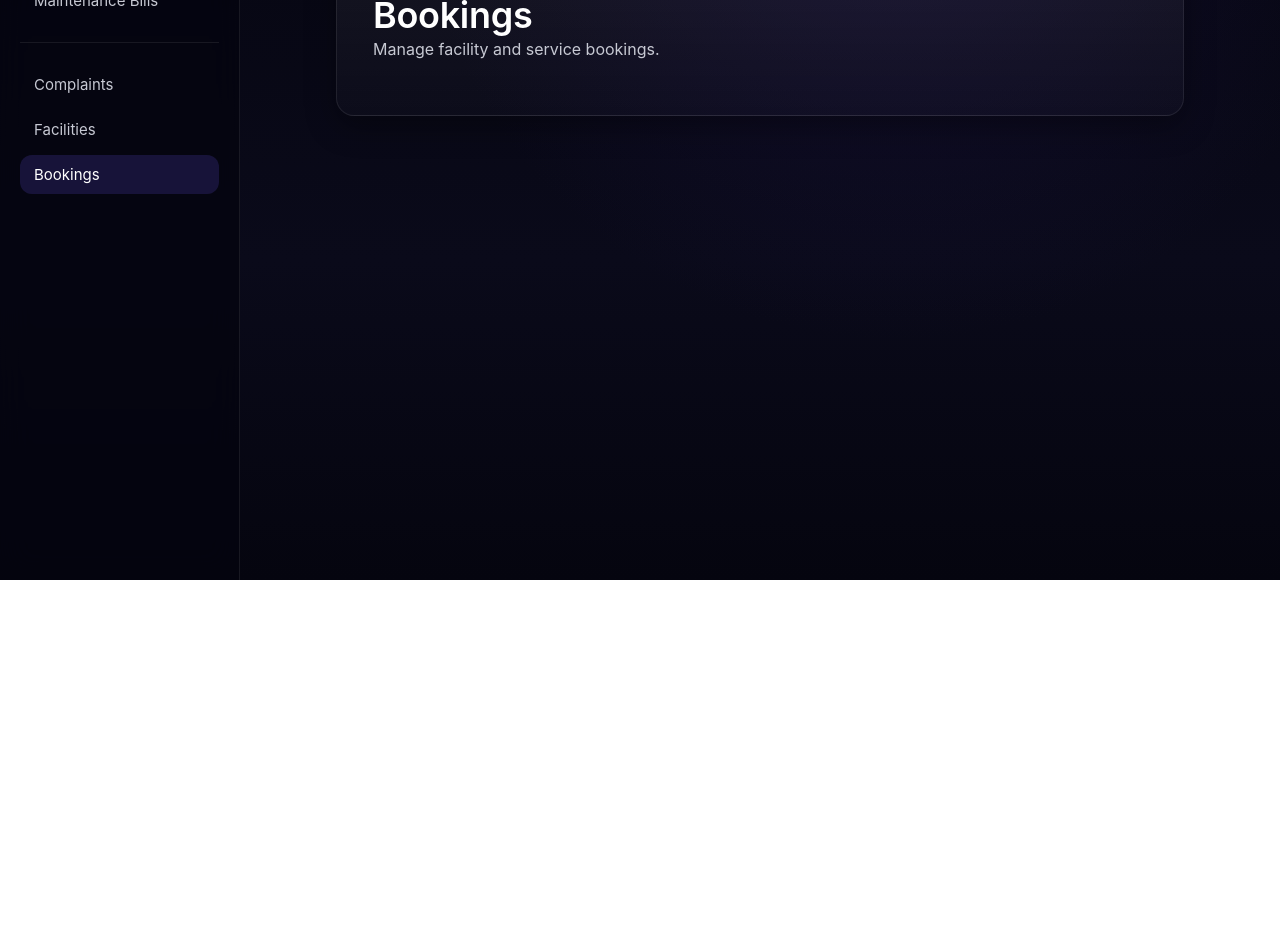
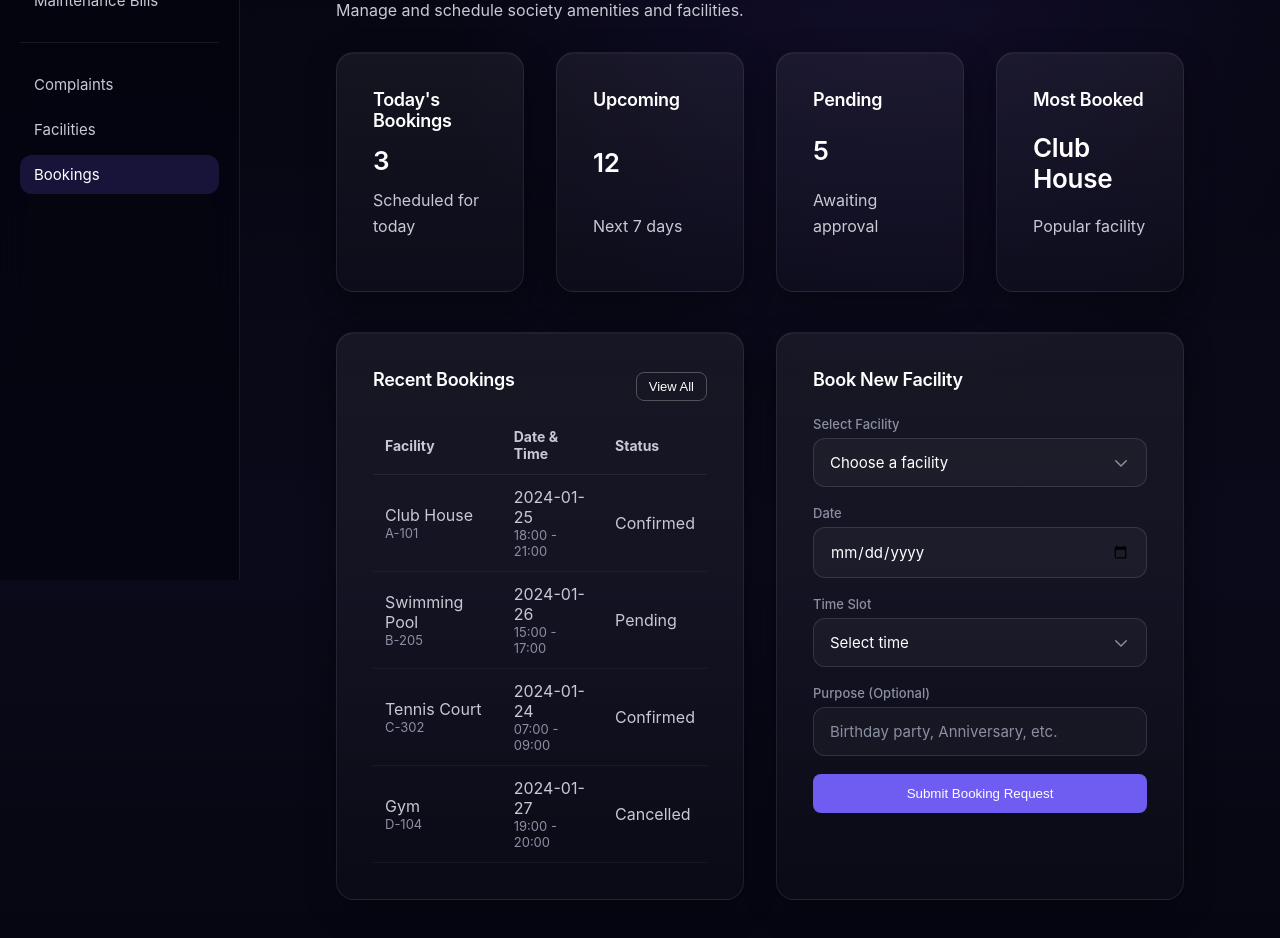
Before and after one commit to mansisharma9218/society-management-system, a React (Vite) app in the folder frontend/: page /bookings in a window 1280 px wide. Shown: the part 220-1158 px from the top of the page. Before the commit the page ends 800 px from the top, so only its background shows below. Built offline with nearby package versions, Linux system fonts and the light colour scheme.

Commit message:
Added Bookings Page

```diff
--- a/frontend/src/pages/Bookings.jsx
+++ b/frontend/src/pages/Bookings.jsx
@@ -1,10 +1,170 @@
+import { useState } from "react";
+import { useNavigate } from "react-router-dom";
+
 function Bookings() {
+  const navigate = useNavigate();
+
+  const [bookings] = useState([
+    { id: 1, facility: "Club House", date: "2024-01-25", time: "18:00 - 21:00", bookedBy: "Rajesh Kumar", flat: "A-101", status: "Confirmed" },
+    { id: 2, facility: "Swimming Pool", date: "2024-01-26", time: "15:00 - 17:00", bookedBy: "Priya Sharma", flat: "B-205", status: "Pending" },
+    { id: 3, facility: "Tennis Court", date: "2024-01-24", time: "07:00 - 09:00", bookedBy: "Amit Patel", flat: "C-302", status: "Confirmed" },
+    { id: 4, facility: "Gym", date: "2024-01-27", time: "19:00 - 20:00", bookedBy: "Sneha Reddy", flat: "D-104", status: "Cancelled" }
+  ]);
+
+  const [facilities] = useState([
+    { name: "Club House", rate: "₹2,500/hour", capacity: "100 persons" },
+    { name: "Swimming Pool", rate: "₹1,000/hour", capacity: "30 persons" },
+    { name: "Tennis Court", rate: "₹800/hour", capacity: "4 persons" },
+    { name: "Gym", rate: "₹500/hour", capacity: "15 persons" }
+  ]);
+
+  const [newBooking, setNewBooking] = useState({
+    facility: "",
+    date: "",
+    time: "",
+    purpose: ""
+  });
+
+  const handleNewBooking = () => {
+    console.log("New booking:", newBooking);
+    alert("Booking request submitted!");
+    setNewBooking({ facility: "", date: "", time: "", purpose: "" });
+  };
+
   return (
     <div className="page">
-      <div className="card">
-        <h1>Bookings</h1>
-        <p>Manage facility and service bookings.</p>
-      </div>
+      <section className="page-header dashboard-header">
+        <div>
+          <h1>Facility Bookings</h1>
+          <p>Manage and schedule society amenities and facilities.</p>
+        </div>
+        <div className="header-actions">
+          <button className="btn btn-outline" onClick={() => navigate("/facilities")}>
+            View Facilities
+          </button>
+        </div>
+      </section>
+
+      <section className="grid grid-4">
+        <div className="card stat">
+          <h3>Today's Bookings</h3>
+          <h2>3</h2>
+          <p>Scheduled for today</p>
+        </div>
+        <div className="card stat">
+          <h3>Upcoming</h3>
+          <h2>12</h2>
+          <p>Next 7 days</p>
+        </div>
+        <div className="card stat">
+          <h3>Pending</h3>
+          <h2>5</h2>
+          <p>Awaiting approval</p>
+        </div>
+        <div className="card stat">
+          <h3>Most Booked</h3>
+          <h2>Club House</h2>
+          <p>Popular facility</p>
+        </div>
+      </section>
+
+      <section className="grid grid-2">
+        <div className="card compact">
+          <div className="card-header">
+            <h3>Recent Bookings</h3>
+            <button className="btn btn-outline btn-sm">
+              View All
+            </button>
+          </div>
+          <div style={{ overflowX: "auto" }}>
+            <table style={{ width: "100%", borderCollapse: "collapse" }}>
+              <thead>
+                <tr style={{ borderBottom: "1px solid rgba(255, 255, 255, 0.08)" }}>
+                  <th style={{ textAlign: "left", padding: "12px", fontSize: "14px" }}>Facility</th>
+                  <th style={{ textAlign: "left", padding: "12px", fontSize: "14px" }}>Date & Time</th>
+                  <th style={{ textAlign: "left", padding: "12px", fontSize: "14px" }}>Status</th>
+                </tr>
+              </thead>
+              <tbody>
+                {bookings.map((booking) => (
+                  <tr key={booking.id} style={{ borderBottom: "1px solid rgba(255, 255, 255, 0.05)" }}>
+                    <td style={{ padding: "12px" }}>
+                      <div>{booking.facility}</div>
+                      <div style={{ fontSize: "13px", color: "var(--text-muted)" }}>{booking.flat}</div>
+                    </td>
+                    <td style={{ padding: "12px" }}>
+                      <div>{booking.date}</div>
+                      <div style={{ fontSize: "13px", color: "var(--text-muted)" }}>{booking.time}</div>
+                    </td>
+                    <td style={{ padding: "12px" }}>
+                      <div>{booking.status}</div>
+                    </td>
+                  </tr>
+                ))}
+              </tbody>
+            </table>
+          </div>
+        </div>
+
+        <div className="card compact">
+          <div className="card-header">
+            <h3>Book New Facility</h3>
+          </div>
+          <div className="form-group">
+            <label className="label">Select Facility</label>
+            <select
+              className="input"
+              value={newBooking.facility}
+              onChange={(e) => setNewBooking({...newBooking, facility: e.target.value})}
+            >
+              <option value="">Choose a facility</option>
+              {facilities.map((facility, index) => (
+                <option key={index} value={facility.name}>{facility.name}</option>
+              ))}
+            </select>
+          </div>
+          <div className="form-group">
+            <label className="label">Date</label>
+            <input
+              type="date"
+              className="input"
+              value={newBooking.date}
+              onChange={(e) => setNewBooking({...newBooking, date: e.target.value})}
+            />
+          </div>
+          <div className="form-group">
+            <label className="label">Time Slot</label>
+            <select
+              className="input"
+              value={newBooking.time}
+              onChange={(e) => setNewBooking({...newBooking, time: e.target.value})}
+            >
+              <option value="">Select time</option>
+              <option value="07:00 - 09:00">Morning: 7 AM - 9 AM</option>
+              <option value="10:00 - 12:00">Late Morning: 10 AM - 12 PM</option>
+              <option value="15:00 - 17:00">Afternoon: 3 PM - 5 PM</option>
+              <option value="18:00 - 21:00">Evening: 6 PM - 9 PM</option>
+            </select>
+          </div>
+          <div className="form-group">
+            <label className="label">Purpose (Optional)</label>
+            <input
+              type="text"
+              className="input"
+              placeholder="Birthday party, Anniversary, etc."
+              value={newBooking.purpose}
+              onChange={(e) => setNewBooking({...newBooking, purpose: e.target.value})}
+            />
+          </div>
+          <button
+            className="btn btn-primary btn-full"
+            onClick={handleNewBooking}
+            disabled={!newBooking.facility || !newBooking.date || !newBooking.time}
+          >
+            Submit Booking Request
+          </button>
+        </div>
+      </section>
     </div>
   );
 }
```
